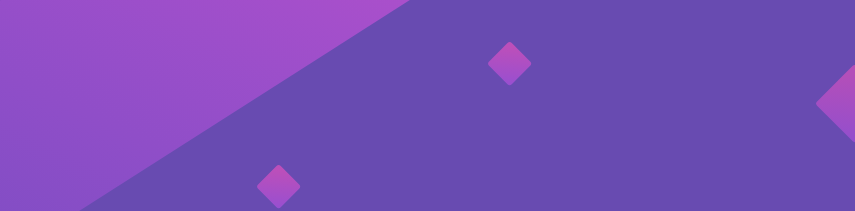
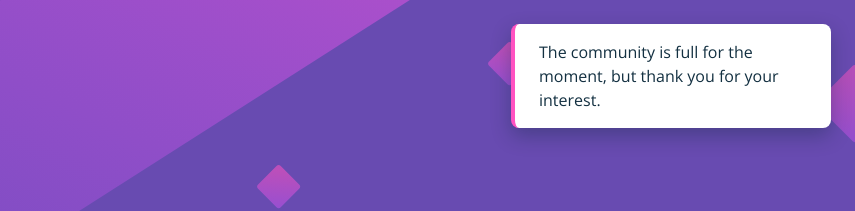
Before and after one commit to MATBMS/huddle-landing-page, a plain HTML site: page index.html in a window 1280 px wide. Both pictures are taken after a click on the link "Register". Shown: the top 211 px of the page, 425-1280 px from the left. Drawn offline with Linux system fonts and the light colour scheme.

Commit message:
Feat 01 — Community Full Popup on Register

```diff
--- a/index.html
+++ b/index.html
@@ -6,6 +6,7 @@
 
   <link rel="icon" type="image/png" sizes="32x32" href="./icons/favicon-32x32.png">
   <link rel="stylesheet" href="./styles/main.css">
+  <script src="./script.js" defer></script>
 
   <title>Huddle landing page</title>
 </head>
@@ -37,21 +38,21 @@
     <footer class="page__footer">
       <ul class="social-links">
         <li>
-          <a class="social-links__link" href="#" aria-label="Huddle on Facebook">
+          <a class="social-links__link" href="https://www.facebook.com/" target="_blank" rel="noopener noreferrer" aria-label="Huddle on Facebook (opens in a new tab)">
             <svg class="social-links__icon" viewBox="0 0 24 24" aria-hidden="true" focusable="false">
               <path fill="currentColor" d="M13.5 21v-8h2.7l.4-3.1h-3.1V7.9c0-.9.25-1.5 1.55-1.5H17V3.6c-.3 0-1.3-.1-2.45-.1-2.45 0-4.05 1.5-4.05 4.2v2.2H7.8V13h2.7v8h3z"/>
             </svg>
           </a>
         </li>
         <li>
-          <a class="social-links__link" href="#" aria-label="Huddle on Twitter">
+          <a class="social-links__link" href="https://x.com/" target="_blank" rel="noopener noreferrer" aria-label="Huddle on X (formerly Twitter) (opens in a new tab)">
             <svg class="social-links__icon" viewBox="0 0 24 24" aria-hidden="true" focusable="false">
               <path fill="currentColor" d="M21.5 7.1c-.7.3-1.45.5-2.2.6.8-.5 1.4-1.25 1.7-2.15-.75.45-1.55.75-2.45.95a3.85 3.85 0 0 0-6.55 3.5A10.9 10.9 0 0 1 4 5.95a3.85 3.85 0 0 0 1.2 5.15c-.6 0-1.2-.2-1.7-.45v.05c0 1.85 1.3 3.4 3.1 3.75-.55.15-1.15.2-1.75.05a3.85 3.85 0 0 0 3.6 2.7A7.75 7.75 0 0 1 2.5 18.85a10.9 10.9 0 0 0 5.95 1.75c7.15 0 11.05-5.9 11.05-11.05v-.5c.75-.55 1.4-1.25 1.95-2.05z"/>
             </svg>
           </a>
         </li>
         <li>
-          <a class="social-links__link" href="#" aria-label="Huddle on Instagram">
+          <a class="social-links__link" href="https://www.instagram.com/" target="_blank" rel="noopener noreferrer" aria-label="Huddle on Instagram (opens in a new tab)">
             <svg class="social-links__icon" viewBox="0 0 24 24" aria-hidden="true" focusable="false">
               <path fill="currentColor" d="M12 7.3a4.7 4.7 0 1 0 0 9.4 4.7 4.7 0 0 0 0-9.4zm0 7.75a3.05 3.05 0 1 1 0-6.1 3.05 3.05 0 0 1 0 6.1zm6-7.95a1.1 1.1 0 1 1-2.2 0 1.1 1.1 0 0 1 2.2 0zM21.1 8.3c-.07-1.47-.4-2.77-1.48-3.85-1.07-1.07-2.37-1.4-3.84-1.48-1.5-.08-6.05-.08-7.56 0-1.46.07-2.76.4-3.84 1.48C3.31 5.52 2.98 6.82 2.9 8.29c-.08 1.5-.08 6.06 0 7.56.07 1.47.4 2.77 1.48 3.85 1.08 1.07 2.38 1.4 3.84 1.48 1.5.08 6.05.08 7.56 0 1.47-.07 2.77-.4 3.84-1.48 1.07-1.08 1.4-2.38 1.48-3.85.08-1.5.08-6.05 0-7.55zM19.14 17.5a3.1 3.1 0 0 1-1.74 1.74c-1.2.48-4.06.37-5.4.37-1.34 0-4.2.1-5.4-.37a3.1 3.1 0 0 1-1.74-1.74c-.48-1.2-.37-4.06-.37-5.4 0-1.34-.1-4.2.37-5.4A3.1 3.1 0 0 1 6.6 4.96c1.2-.48 4.06-.37 5.4-.37 1.34 0 4.2-.1 5.4.37a3.1 3.1 0 0 1 1.74 1.74c.48 1.2.37 4.06.37 5.4 0 1.34.1 4.2-.37 5.4z"/>
             </svg>
@@ -61,5 +62,9 @@
     </footer>
   </main>
 
+  <div class="notification" role="status" aria-live="polite">
+    <p class="notification__text"></p>
+  </div>
+
 </body>
 </html>
--- /dev/null
+++ b/script.js
@@ -0,0 +1,36 @@
+/* ──────────────────────────────────────────
+   Register → "community full" notification.
+   Clicking Register shows a transient toast in the
+   top-right, then auto-hides after 5s (feat-01).
+   ────────────────────────────────────────── */
+
+const MESSAGE =
+  "The community is full for the moment, but thank you for your interest.";
+const VISIBLE_DURATION = 5000; // ms — how long the toast stays on screen.
+
+const registerButton = document.querySelector(".button");
+const notification = document.querySelector(".notification");
+const notificationText = document.querySelector(".notification__text");
+
+let hideTimer;
+
+function showNotification() {
+  // Write the text on each show so the role="status" live region
+  // re-announces the message to screen readers when it appears.
+  notificationText.textContent = MESSAGE;
+  notification.classList.add("notification--visible");
+
+  // Restart the countdown so repeated clicks reset the 5s timer
+  // instead of stacking popups or cutting the time short.
+  clearTimeout(hideTimer);
+  hideTimer = setTimeout(hideNotification, VISIBLE_DURATION);
+}
+
+function hideNotification() {
+  notification.classList.remove("notification--visible");
+}
+
+registerButton.addEventListener("click", (event) => {
+  event.preventDefault(); // href="#" is a placeholder — don't jump the page.
+  showNotification();
+});
--- /dev/null
+++ b/styles/components/notification.css
@@ -0,0 +1,53 @@
+/* ──────────────────────────────────────────
+   Notification — transient "toast" pinned to the
+   top-right. Shown when Register is clicked, then
+   auto-hidden after 5s (see feat-01 + script.js).
+   ────────────────────────────────────────── */
+
+.notification {
+  position: fixed;
+  top: var(--space-300);
+  right: var(--space-300);
+  z-index: 10;
+  max-width: 320px;
+  padding: var(--space-200) var(--space-300);
+  border-left: 4px solid var(--color-pink-400);
+  border-radius: 8px;
+  background-color: var(--color-white);
+  color: var(--color-slate-900);
+  box-shadow: 0 8px 20px rgba(0, 37, 46, 0.3);
+
+  /* Resting (hidden) state: parked off the right edge and faded out.
+     visibility is transitioned with a delay so it only flips to
+     "hidden" after the fade-out finishes. */
+  opacity: 0;
+  transform: translateX(120%);
+  visibility: hidden;
+  transition: opacity 0.3s ease, transform 0.3s ease,
+    visibility 0s linear 0.3s;
+}
+
+.notification__text {
+  margin: 0;
+  /* Open Sans Regular 16px — Text Preset 5 */
+  font-family: var(--font-family-body);
+  font-size: var(--font-size-preset-5);
+  font-weight: var(--font-weight-regular);
+  line-height: var(--line-height-normal);
+}
+
+/* Shown state: slide in from the right and fade in. */
+.notification--visible {
+  opacity: 1;
+  transform: translateX(0);
+  visibility: visible;
+  transition: opacity 0.3s ease, transform 0.3s ease, visibility 0s;
+}
+
+/* Respect users who prefer reduced motion: appear/disappear instantly. */
+@media (prefers-reduced-motion: reduce) {
+  .notification,
+  .notification--visible {
+    transition: none;
+  }
+}
--- a/styles/main.css
+++ b/styles/main.css
@@ -4,4 +4,5 @@
 @import url("base/page.css");
 @import url("components/button.css");
 @import url("components/social-links.css");
+@import url("components/notification.css");
 @import url("pages/page.css");
```
